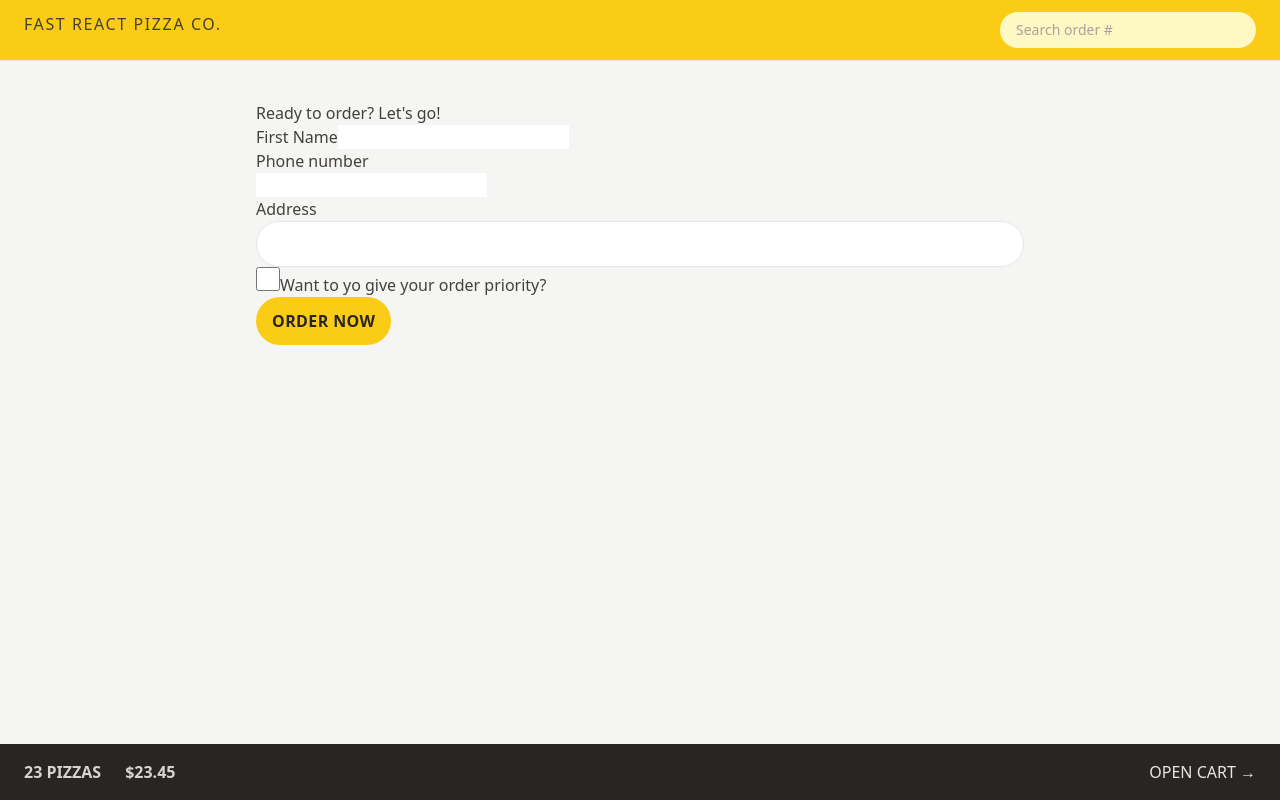
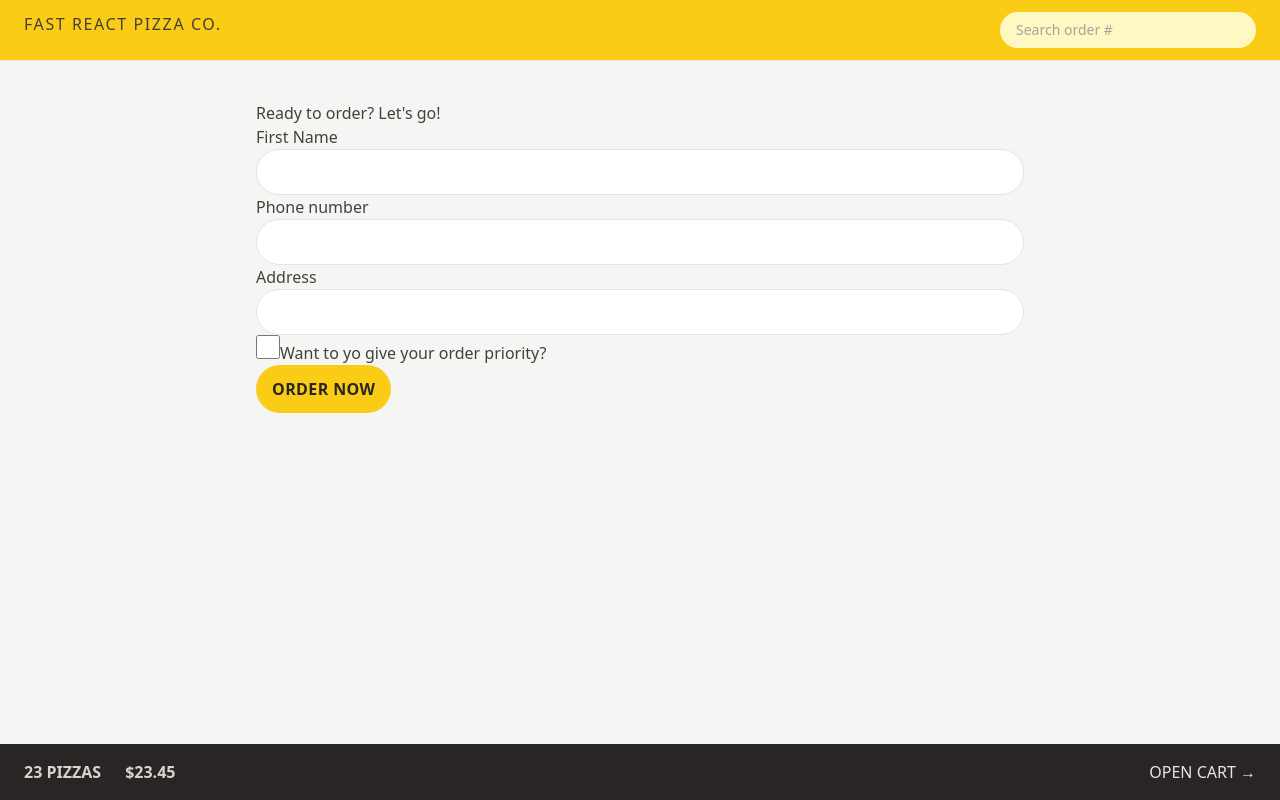
Before and after one commit to SergioKingOne/fast-pizza, a React (Vite) app: page /order/new in a window 1280 px wide. Built offline with nearby package versions, Linux system fonts and the light colour scheme.

Commit message:
Reusing styles with @apply

```diff
--- a/src/features/order/CreateOrder.jsx
+++ b/src/features/order/CreateOrder.jsx
@@ -52,13 +52,13 @@ function CreateOrder() {
       <Form method="POST" action="/order/new">
         <div>
           <label>First Name</label>
-          <input type="text" name="customer" required />
+          <input type="text" name="customer" required className="input" />
         </div>
 
         <div>
           <label>Phone number</label>
           <div>
-            <input type="tel" name="phone" required />
+            <input type="tel" name="phone" required className="input" />
           </div>
           {formErrors?.phone && <p>{formErrors.phone}</p>}
         </div>
@@ -66,12 +66,7 @@ function CreateOrder() {
         <div>
           <label>Address</label>
           <div>
-            <input
-              type="text"
-              name="address"
-              required
-              className="w-full rounded-full border border-stone-200 px-4 py-2 text-sm transition-all duration-300 placeholder:text-stone-400 focus:outline-none focus:ring focus:ring-yellow-400 md:px-6 md:py-3"
-            />
+            <input type="text" name="address" required className="input" />
           </div>
         </div>
 
--- a/src/index.css
+++ b/src/index.css
@@ -2,21 +2,12 @@
 @tailwind components;
 @tailwind utilities;
 
-/* body {
-  font-family: system-ui, -apple-system, BlinkMacSystemFont, 'Segoe UI', Roboto,
-    Oxygen, Ubuntu, Cantarell, 'Open Sans', 'Helvetica Neue', sans-serif;
-  background-color: #f7f7f7;
-  color: #444;
+@layer components{
+  .input {
+    @apply w-full rounded-full border border-stone-200 px-4 py-2 text-sm transition-all duration-300 placeholder:text-stone-400 focus:outline-none focus:ring focus:ring-yellow-400 md:px-6 md:py-3;
+  }
 }
 
-.layout {
-  display: grid;
-  grid-template-rows: auto 1fr auto;
-  gap: 32px;
-  height: 100dvh;
-} */
-
-/* https://dev.to/afif/i-made-100-css-loaders-for-your-next-project-4eje */
 .loader {
   width: 45px;
   aspect-ratio: 0.75;
```
